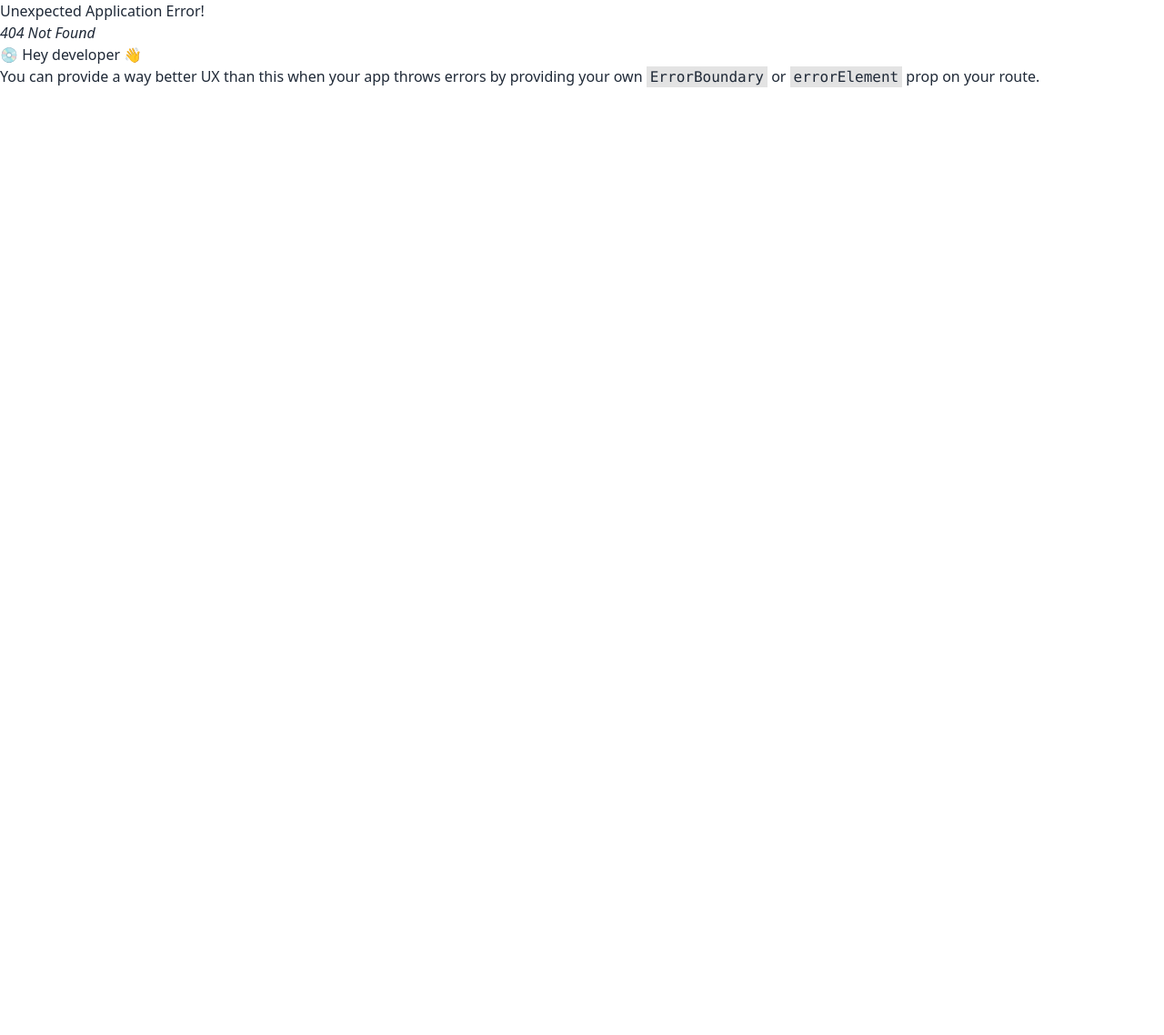
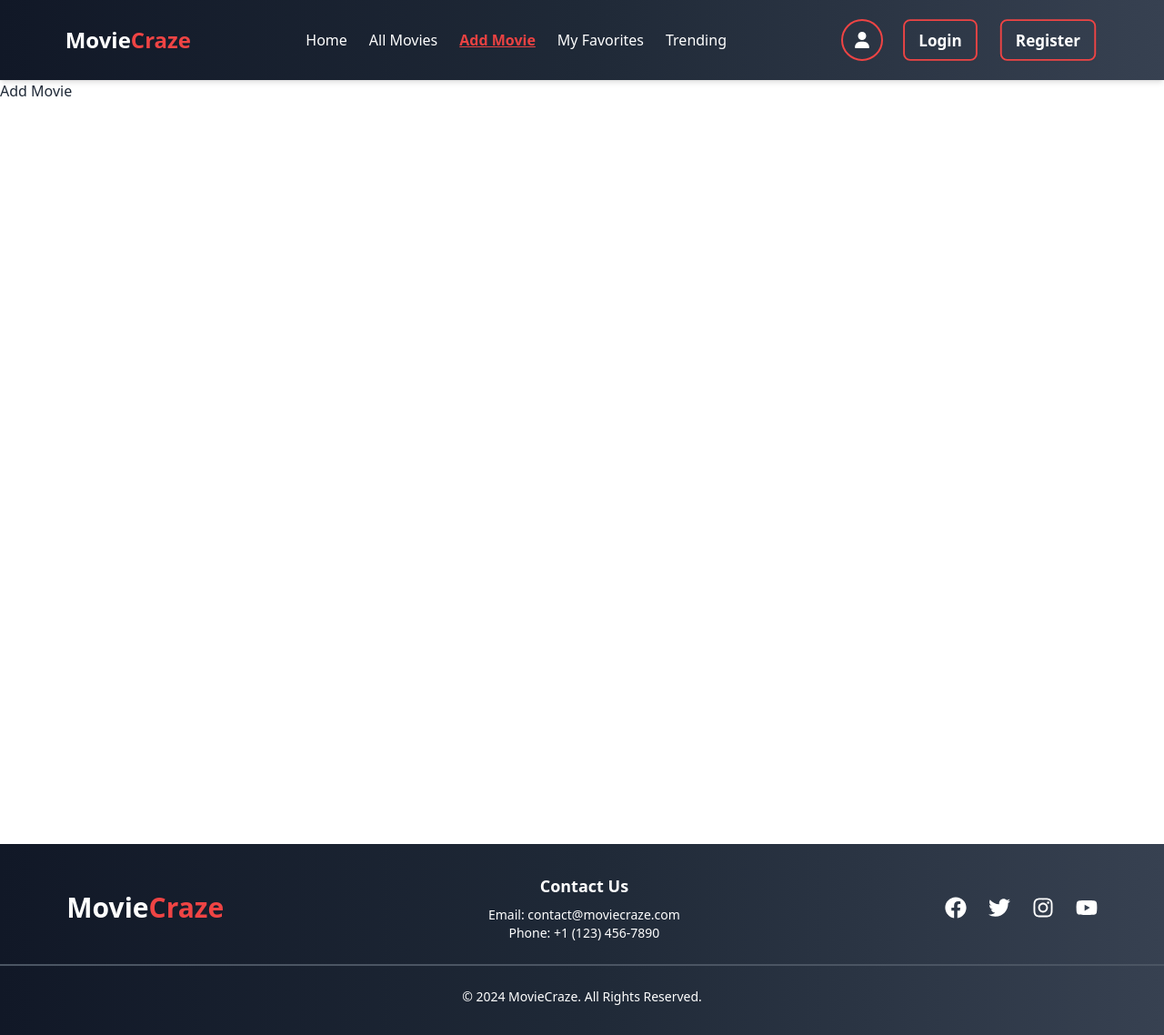
Before and after one commit to monzila-akter/movie-craze-client, a React (Vite) app: page /addMovie in a window 1280 px wide. Before the commit this address had no page. Shown: the whole page at 91% size. Before the commit the page ends 800 px from the top, so only its background shows below. Built offline with nearby package versions, Linux system fonts and the light colour scheme.

Commit message:
added pages in file

```diff
--- /dev/null
+++ b/src/components/Banner.jsx
@@ -0,0 +1,129 @@
+import { useState } from "react";
+
+const Banner = () => {
+  const [currentSlide, setCurrentSlide] = useState(1);
+
+  const handleNext = () => {
+    setCurrentSlide((prev) => (prev === 3 ? 1 : prev + 1));
+  };
+
+  const handlePrev = () => {
+    setCurrentSlide((prev) => (prev === 1 ? 3 : prev - 1));
+  };
+
+  return (
+    <div className="flex justify-center mb-10 md:mb-20">
+      <div className="carousel w-full h-[500px] mx-auto">
+        {/* Slide 1: Movie 1 */}
+        <div
+          className={`carousel-item relative w-full ${
+            currentSlide === 1 ? "block" : "hidden"
+          }`}
+        >
+          <img
+            src="https://i.ibb.co/7KQyVsX/movie-banner1.jpg" // Change to a movie-related image
+            className="w-full h-full object-cover"
+            alt="Movie Poster 1"
+          />
+          <div className="absolute inset-0 bg-black bg-opacity-50 flex flex-col justify-center items-center text-center text-white">
+            <h1 className="text-3xl md:text-5xl font-semibold">The Epic Adventure</h1>
+            <p className="text-lg md:text-2xl mt-4">
+              Join the hero on a journey to save the world in this heart-pounding action thriller.
+            </p>
+            <button className="btn bg-transparent border-2 border-white text-white text-xl mt-6">
+              Watch Now
+            </button>
+          </div>
+          <div className="absolute flex justify-between transform -translate-y-1/2 left-5 right-5 top-1/2">
+            <button
+              onClick={handlePrev}
+              className="btn btn-circle bg-transparent border-2 border-white text-white text-xl"
+            >
+              ❮
+            </button>
+            <button
+              onClick={handleNext}
+              className="btn btn-circle bg-transparent border-2 border-white text-white text-xl"
+            >
+              ❯
+            </button>
+          </div>
+        </div>
+
+        {/* Slide 2: Movie 2 */}
+        <div
+          className={`carousel-item relative w-full ${
+            currentSlide === 2 ? "block" : "hidden"
+          }`}
+        >
+          <img
+            src="https://i.ibb.co/WvMHLz9/movie-banner2.jpg" // Change to a movie-related image
+            alt="Movie Poster 2"
+            className="w-full h-full object-cover"
+          />
+          <div className="absolute inset-0 bg-black bg-opacity-50 flex flex-col justify-center items-center text-center text-white">
+            <h1 className="text-3xl md:text-5xl font-semibold">Mystery in the Shadows</h1>
+            <p className="text-lg md:text-2xl mt-4">
+              Unravel the dark secrets in this suspense-filled detective story.
+            </p>
+            <button className="btn bg-transparent border-2 border-white text-white text-xl mt-6">
+              Watch Now
+            </button>
+          </div>
+          <div className="absolute flex justify-between transform -translate-y-1/2 left-5 right-5 top-1/2">
+            <button
+              onClick={handlePrev}
+              className="btn btn-circle bg-transparent border-2 border-white text-white text-xl"
+            >
+              ❮
+            </button>
+            <button
+              onClick={handleNext}
+              className="btn btn-circle bg-transparent border-2 border-white text-white text-xl"
+            >
+              ❯
+            </button>
+          </div>
+        </div>
+
+        {/* Slide 3: Movie 3 */}
+        <div
+          className={`carousel-item relative w-full ${
+            currentSlide === 3 ? "block" : "hidden"
+          }`}
+        >
+          <img
+            src="https://i.ibb.co/Xb6nQ7m/movie-banner3.jpg" // Change to a movie-related image
+            alt="Movie Poster 3"
+            className="w-full h-full object-cover"
+          />
+          <div className="absolute inset-0 bg-black bg-opacity-50 flex flex-col justify-center items-center text-center text-white">
+            <h1 className="text-3xl md:text-5xl font-semibold">Love at First Sight</h1>
+            <p className="text-lg md:text-2xl mt-4">
+              A heartwarming romantic drama that captures the beauty of falling in love.
+            </p>
+            <button className="btn bg-transparent border-2 border-white text-white text-xl mt-6">
+              Watch Now
+            </button>
+          </div>
+          <div className="absolute flex justify-between transform -translate-y-1/2 left-5 right-5 top-1/2">
+            <button
+              onClick={handlePrev}
+              className="btn btn-circle bg-transparent border-2 border-white text-white text-xl"
+            >
+              ❮
+            </button>
+            <button
+              onClick={handleNext}
+              className="btn btn-circle bg-transparent border-2 border-white text-white text-xl"
+            >
+              ❯
+            </button>
+          </div>
+        </div>
+      </div>
+    </div>
+  );
+};
+
+export default Banner;
--- a/src/components/Footer.jsx
+++ b/src/components/Footer.jsx
@@ -1,13 +1,50 @@
 import React from 'react';
+import { FaFacebook, FaTwitter, FaInstagram, FaYoutube } from 'react-icons/fa';
+import { Link } from 'react-router-dom';
 
 const Footer = () => {
-    return (
-        <footer>
-            this is footer
+  return (
+    <footer className="bg-gradient-to-r from-gray-900 via-gray-800 to-gray-700 text-white py-8 mt-10">
+      <div className="w-11/12 mx-auto flex flex-col lg:flex-row justify-between items-center px-5">
 
-        </footer>
+        {/* Website Name and Copyright */}
+        <div className="text-center lg:text-left mb-6 lg:mb-0">
+          <h2 className="text-3xl font-bold">
+            Movie<span className="text-red-500">Craze</span>
+          </h2>
 
-    );
+        </div>
+
+        {/* Contact Information */}
+        <div className="text-center mb-6 lg:mb-0">
+          <h3 className="text-lg font-semibold mb-2">Contact Us</h3>
+          <p className="text-sm">Email: contact@moviecraze.com</p>
+          <p className="text-sm">Phone: +1 (123) 456-7890</p>
+        </div>
+
+        {/* Social Media Links */}
+        <div className="flex space-x-6">
+          <Link to="https://facebook.com" target="_blank">
+            <FaFacebook className="text-white text-2xl hover:text-red-500 transition-all" />
+          </Link>
+          <Link to="https://twitter.com" target="_blank">
+            <FaTwitter className="text-white text-2xl hover:text-red-500 transition-all" />
+          </Link>
+          <Link to="https://instagram.com" target="_blank">
+            <FaInstagram className="text-white text-2xl hover:text-red-500 transition-all" />
+          </Link>
+          <Link to="https://youtube.com" target="_blank">
+            <FaYoutube className="text-white text-2xl hover:text-red-500 transition-all" />
+          </Link>
+        </div>
+      </div>
+
+      {/* Footer Bottom (Optional) */}
+      <div className="text-center mt-6 border-t-2 border-gray-600 pt-4">
+      <p className="text-sm mt-2">© 2024 MovieCraze. All Rights Reserved.</p>
+      </div>
+    </footer>
+  );
 };
 
 export default Footer;
--- a/src/components/Navbar.jsx
+++ b/src/components/navbar/Navbar.jsx
@@ -1,6 +1,7 @@
 import React, { useState } from 'react';
 import { FaUser } from 'react-icons/fa6';
 import { Link, NavLink } from 'react-router-dom';
+import "./navbar.css"
 
 
 const Navbar = () => {
@@ -12,25 +13,25 @@ const Navbar = () => {
 
         {/* Website Name/Logo on the left */}
         <div className="text-2xl font-bold text-white">
-          <Link href="/">
+          <Link to="/">
             <h2 className="">Movie<span className='text-red-500'>Craze</span></h2>
           </Link>
         </div>
 
         {/* Menu Bar for large device */}
         <div className="hidden lg:flex space-x-6 flex-grow justify-center">
-          <NavLink href="/" className="text-white hover:text-gray-300">Home</NavLink>
-          <NavLink href="/all-movies" className="text-white hover:text-gray-300">All Movies</NavLink>
-          <NavLink href="/add-movie" className="text-white hover:text-gray-300">Add Movie</NavLink>
-          <NavLink href="/my-favorites" className="text-white hover:text-gray-300">My Favorites</NavLink>
-          <NavLink href="/trending" className="text-white hover:text-gray-300">Trending</NavLink>
+          <NavLink to="/" className="text-white hover:text-gray-300">Home</NavLink>
+          <NavLink to="/allMovies" className="text-white hover:text-gray-300">All Movies</NavLink>
+          <NavLink to="/addMovie" className="text-white hover:text-gray-300">Add Movie</NavLink>
+          <NavLink to="/myFavorites" className="text-white hover:text-gray-300">My Favorites</NavLink>
+          <NavLink to="/trending" className="text-white hover:text-gray-300">Trending</NavLink>
         </div>
 
         {/* login/register button for large device */}
         <div className="hidden lg:flex items-center space-x-5">
-          <p className='text-white text-lg border-2 p-3 rounded-full border-red-500'><FaUser></FaUser></p>
-          <Link href="/login" className="text-white border-2 border-red-500 btn bg-transparent text-lg hover:text-red-500 hover:bg-transparent">Login</Link>
-          <Link href="/register" className="text-white border-2 border-red-500 btn bg-transparent text-lg hover:text-red-500 hover:bg-transparent">Register</Link>
+          <p className='text-white text-lg border-2 p-3 rounded-full border-red-500 cursor-pointer'><FaUser></FaUser></p>
+          <Link to="/login" className="text-white border-2 border-red-500 btn bg-transparent text-lg hover:text-red-500 hover:bg-transparent">Login</Link>
+          <Link to="/register" className="text-white border-2 border-red-500 btn bg-transparent text-lg hover:text-red-500 hover:bg-transparent">Register</Link>
         </div>
 
         {/* Mobile Menu Button for medium and smaller devices */}
@@ -55,18 +56,18 @@ const Navbar = () => {
       {/* Mobile Menu Links */}
       {isMobileMenuOpen && (
         <div className="lg:hidden bg-gradient-to-r from-gray-900 via-gray-800 to-gray-700 p-4 space-y-4">
-          <NavLink href="/" className="block text-white hover:text-gray-300">Home</NavLink>
-          <NavLink href="/allMovies" className="block text-white hover:text-gray-300">All Movies</NavLink>
-          <NavLink href="/addMovie" className="block text-white hover:text-gray-300">Add Movie</NavLink>
-          <NavLink href="/myFavorites" className="block text-white hover:text-gray-300">My Favorites</NavLink>
-          <NavLink href="/trending" className="block text-white hover:text-gray-300">Trending</NavLink>
-          <div className='flex justify-center'>
+          <NavLink  to="/" className="block text-white hover:text-gray-300">Home</NavLink>
+          <NavLink to="/allMovies" className="block text-white hover:text-gray-300">All Movies</NavLink>
+          <NavLink to="/addMovie" className="block text-white hover:text-gray-300">Add Movie</NavLink>
+          <NavLink to="/myFavorites" className="block text-white hover:text-gray-300">My Favorites</NavLink>
+          <NavLink to="/trending" className="block text-white hover:text-gray-300">Trending</NavLink>
+          <div className='flex justify-center cursor-pointer'>
           <p className='text-white text-lg w-10 h-10 flex justify-center items-center  border-2 p-3 rounded-full border-red-500 block'><FaUser></FaUser></p>
           </div>
           {/* Login/Register buttons in mobile menu */}
 
-          <Link href="/login" className="block text-red-500 hover:text-gray-300 text-lg text-center">Login</Link>
-          <Link href="/register" className="block text-red-500 hover:text-gray-300 w-full text-center text-lg">Register</Link>
+          <Link to="/login" className="block text-red-500 hover:text-gray-300 text-lg text-center">Login</Link>
+          <Link to="/register" className="block text-red-500 hover:text-gray-300 w-full text-center text-lg">Register</Link>
         </div>
       )}
     </nav>
--- /dev/null
+++ b/src/components/navbar/navbar.css
@@ -0,0 +1,5 @@
+.active {
+  color: rgb(234, 66, 66);
+  text-decoration: underline;
+  font-weight: 600;
+}
--- a/src/layout/Mainlayout.jsx
+++ b/src/layout/Mainlayout.jsx
@@ -1,5 +1,5 @@
 import { Outlet } from "react-router-dom";
-import Navbar from "../components/Navbar";
+import Navbar from "../components/navbar/Navbar";
 import Footer from "../components/Footer";
 
 
--- /dev/null
+++ b/src/pages/AddMovie.jsx
@@ -0,0 +1,11 @@
+
+
+const AddMovie = () => {
+    return (
+        <div>
+           Add Movie
+        </div>
+    );
+};
+
+export default AddMovie;
--- /dev/null
+++ b/src/pages/AllMovies.jsx
@@ -0,0 +1,11 @@
+
+
+const AllMovies = () => {
+    return (
+        <div>
+            All Movies
+        </div>
+    );
+};
+
+export default AllMovies;
--- a/src/pages/Home.jsx
+++ b/src/pages/Home.jsx
@@ -1,9 +1,10 @@
+import Banner from "../components/Banner";
 
 
 const Home = () => {
     return (
         <div>
-            this is home
+            <Banner></Banner>
         </div>
     );
 };
--- /dev/null
+++ b/src/pages/MyFavorites.jsx
@@ -0,0 +1,13 @@
+
+
+import React from 'react';
+
+const MyFavorites = () => {
+    return (
+        <div>
+            MY Favorites
+        </div>
+    );
+};
+
+export default MyFavorites;
--- /dev/null
+++ b/src/pages/Trending.jsx
@@ -0,0 +1,11 @@
+
+
+const Trending = () => {
+    return (
+        <div>
+            Trending
+        </div>
+    );
+};
+
+export default Trending;
```
Also changed, not shown: src/routes/router.jsx (+20 -0 lines).
